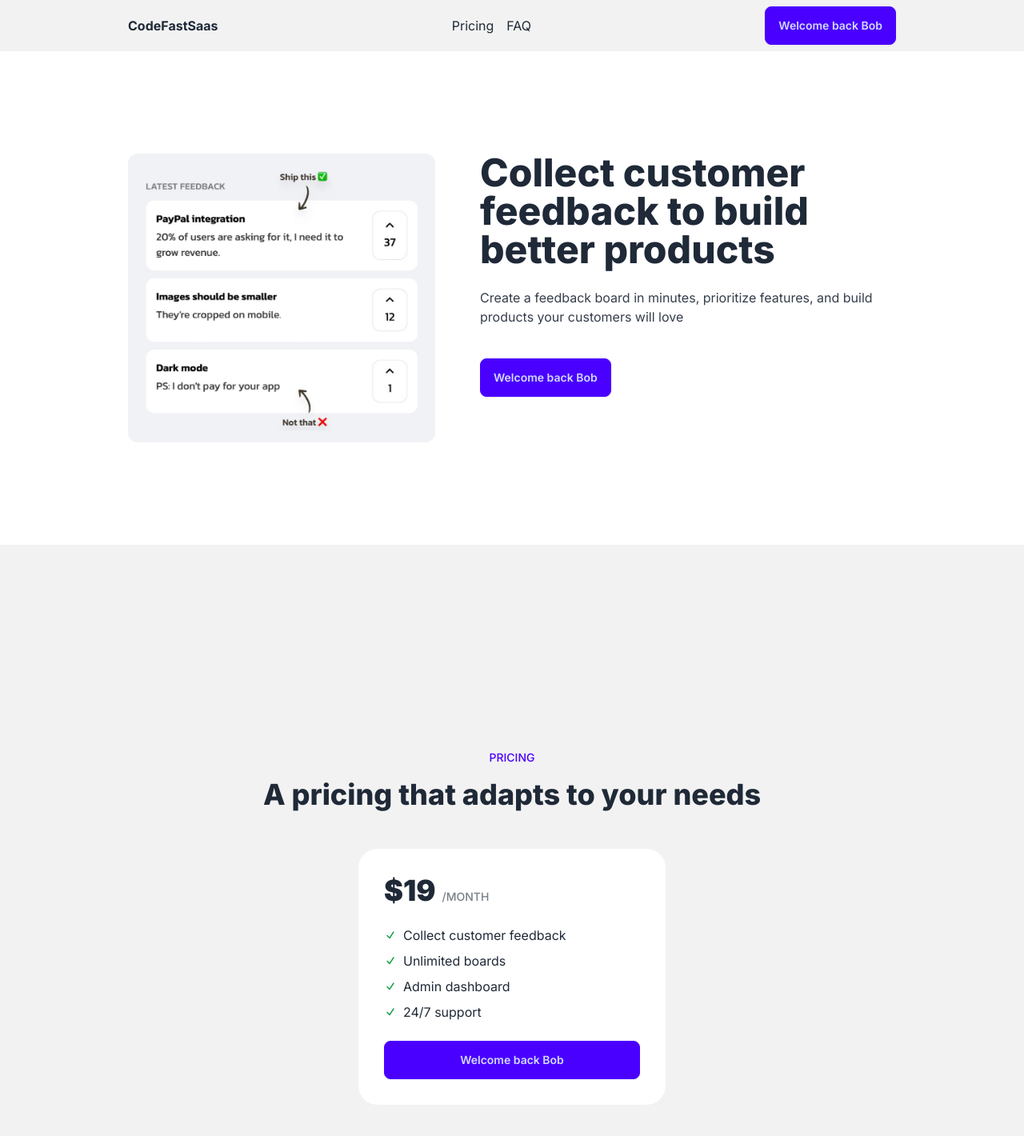
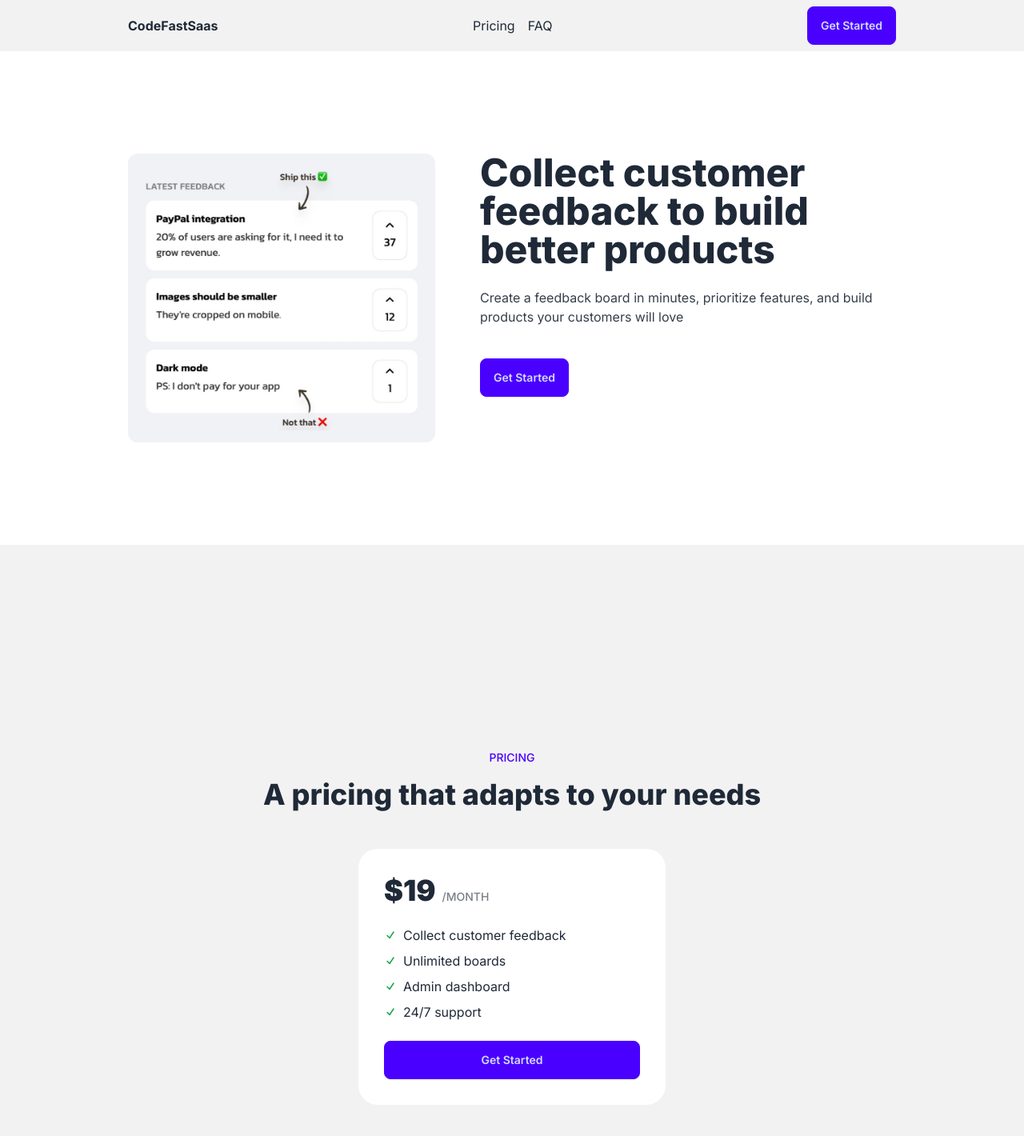
Before and after one commit to taiguara-saas/codefast-saas, a Next.js app: page / in a window 1280 px wide. Shown: the top 1420 px of the page at 80% size. Built offline with nearby package versions, Linux system fonts and the light colour scheme; no server answers.

Commit message:
new file:   app/dashboard/layout.js 	modified:   app/dashboard/page.js 	modified:   app/page.js 	modified:   auth.js 	modified:   components/ButtonLogin.js 	new file:   components/ButtonLogout.js

```diff
--- /dev/null
+++ b/app/dashboard/layout.js
@@ -0,0 +1,12 @@
+import { auth } from "@/auth";
+import { redirect } from "next/navigation";
+
+export default async function LayoutPrivate({ children }) {
+  const session = await auth();
+
+  if (!session) {
+    redirect("/");
+  }
+
+  return children;
+}
--- a/app/dashboard/page.js
+++ b/app/dashboard/page.js
@@ -1,7 +1,11 @@
+import ButtonLogout from "@/components/ButtonLogout";
+
 export default function Dashboard() {
   return (
     <main>
       <h1>Private Dashboard</h1>
+
+      <ButtonLogout />
     </main>
   );
 }
--- a/app/page.js
+++ b/app/page.js
@@ -2,10 +2,11 @@ import ButtonLogin from "@/components/ButtonLogin";
 import FAQListItem from "@/components/FAQListItem";
 import Image from "next/image";
 import productDemo from "./productDemo.jpeg";
+import { auth } from "@/auth";
 
-export default function Home() {
-  const isLoggedIn = true;
-  const name = "Bob";
+export default async function Home() {
+  const session = await auth();
+  console.log(session);
 
   return (
     <main>
@@ -22,7 +23,7 @@ export default function Home() {
             </a>
           </div>
           <div>
-            <ButtonLogin isLoggedIn={isLoggedIn} name={name} />
+            <ButtonLogin session={session} />
           </div>
         </div>
       </section>
@@ -43,7 +44,7 @@ export default function Home() {
             Create a feedback board in minutes, prioritize features, and build
             products your customers will love
           </div>
-          <ButtonLogin isLoggedIn={isLoggedIn} name={name} />
+          <ButtonLogin session={session} />
         </div>
       </section>
       {/* PRICING */}
@@ -89,11 +90,7 @@ export default function Home() {
               ))}
             </ul>
 
-            <ButtonLogin
-              isLoggedIn={isLoggedIn}
-              name={name}
-              extraStyle="w-full"
-            />
+            <ButtonLogin session={session} extraStyle="w-full" />
           </div>
         </div>
       </section>
--- a/auth.js
+++ b/auth.js
@@ -1,5 +1,6 @@
 import NextAuth from "next-auth";
 import Resend from "next-auth/providers/resend";
+import Google from "next-auth/providers/google";
 import { MongoDBAdapter } from "@auth/mongodb-adapter";
 import clientPromise from "./libs/mongo";
 
@@ -10,6 +11,10 @@ const config = {
       from: "noreply@resend.ptassist.pro",
       name: "Email",
     }),
+    Google({
+      clientId: process.env.GOOGLE_ID,
+      clientSecret: process.env.GOOGLE_SECRET,
+    }),
   ],
   adapter: MongoDBAdapter(clientPromise),
 };
--- a/components/ButtonLogin.js
+++ b/components/ButtonLogin.js
@@ -1,17 +1,31 @@
+"use client";
+
 import Link from "next/link";
+import { signIn } from "next-auth/react";
 
-const ButtonLogin = ({ isLoggedIn, name, extraStyle }) => {
-  if (isLoggedIn) {
+const ButtonLogin = ({ session, extraStyle }) => {
+  const dashboardUrl = "/dashboard";
+
+  if (session) {
     return (
       <Link
-        href="/dashboard"
+        href={dashboardUrl}
         className={`btn btn-primary ${extraStyle ? extraStyle : ""}`}
       >
-        Welcome back {name}
+        Welcome back {session.user.name || "friend"}
       </Link>
     );
   }
-  return <button>Login</button>;
+  return (
+    <button
+      className={`btn btn-primary ${extraStyle ? extraStyle : ""}`}
+      onClick={() => {
+        signIn(undefined, { callbackUrl: dashboardUrl });
+      }}
+    >
+      Get Started
+    </button>
+  );
 
   // 1. Create a /login page
 
--- /dev/null
+++ b/components/ButtonLogout.js
@@ -0,0 +1,13 @@
+"use client";
+
+import { signOut } from "next-auth/react";
+
+const ButtonLogout = () => {
+  return (
+    <button className="btn btn-ghost" onClick={() => signOut()}>
+      Logout
+    </button>
+  );
+};
+
+export default ButtonLogout;
```
